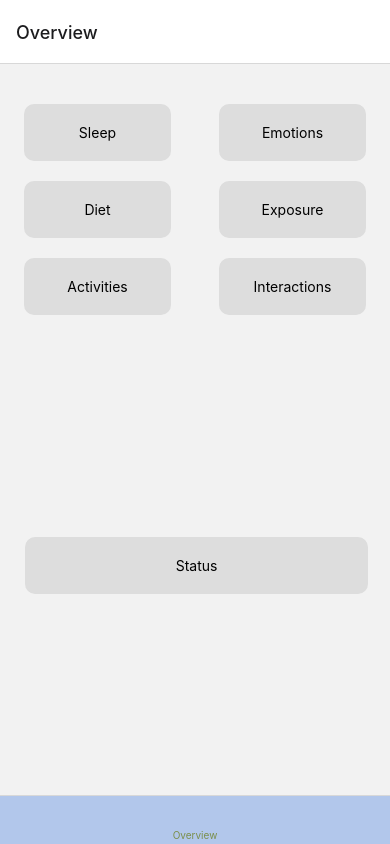
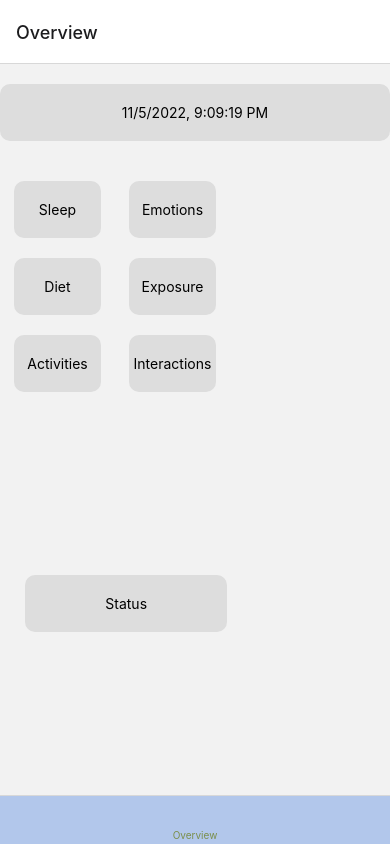
Before and after one commit to healthyMind-org/healthyMind_mobileApp, a React Native app: screen /OverviewScreen in a window 390 px wide. Built offline with nearby package versions, Linux system fonts and the light colour scheme; some icons are missing.

Commit message:
added Calendar.tsx

```diff
--- /dev/null
+++ b/components/Calendar.tsx
@@ -0,0 +1,49 @@
+import {StyleSheet, Text, TouchableOpacity, View} from "react-native";
+import {DateTimePickerAndroid} from "@react-native-community/datetimepicker";
+import {useState} from "react";
+
+export default function Calendar(props: any) {
+    const [date, setDate] = useState(props.value);
+
+    const onChange = (event: any, selectedDate: any) => {
+        setDate(selectedDate);
+    };
+
+    const showMode = (currentMode: any) => {
+        DateTimePickerAndroid.open({
+            value: date,
+            onChange: onChange,
+            mode: currentMode,
+            is24Hour: true,
+        });
+    };
+
+    const showDatepicker = () => {
+        showMode('date');
+    };
+
+    return (
+        <>
+            <TouchableOpacity
+                style={props.style}
+                onPress={showDatepicker}
+            >
+                <Text>{date.toLocaleString()}</Text>
+            </TouchableOpacity>
+        </>
+    );
+}
+
+const styles = StyleSheet.create({
+    button: {
+        borderRadius: 10,
+        alignItems: "center",
+        alignContent: "center",
+        textAlign: 'center',
+        textAlignVertical: 'center',
+        width: '100%',
+        paddingVertical: 20,
+        marginTop: 20,
+        backgroundColor: "#dddddd",
+    },
+});
--- a/package.json
+++ b/package.json
@@ -19,6 +19,7 @@
     "@fortawesome/free-regular-svg-icons": "^6.2.0",
     "@fortawesome/free-solid-svg-icons": "^6.2.0",
     "@fortawesome/react-native-fontawesome": "^0.3.0",
+    "@react-native-community/datetimepicker": "^6.5.4",
     "@react-navigation/bottom-tabs": "^6.0.5",
     "@react-navigation/native": "^6.0.2",
     "@react-navigation/native-stack": "^6.1.0",
--- a/screens/OverviewScreen.tsx
+++ b/screens/OverviewScreen.tsx
@@ -1,5 +1,6 @@
 import {StyleSheet, View, Text, TouchableOpacity} from 'react-native';
 import {RootTabScreenProps} from '../types';
+import Calendar from "../components/Calendar";
 
 export default function OverviewScreen(navProps: RootTabScreenProps<'OverviewScreen'>) {
 
@@ -7,6 +8,13 @@ export default function OverviewScreen(navProps: RootTabScreenProps<'OverviewScr
 
     return (
         <View style={styles.container}>
+
+            <Calendar
+                style={[styles.button, styles.calendarButton]}
+                value={new Date()}
+            />
+
+            <View style={styles.innerContainer}>
                 <View style={styles.item}>
                     <TouchableOpacity
                         style={styles.button}
@@ -33,6 +41,7 @@ export default function OverviewScreen(navProps: RootTabScreenProps<'OverviewScr
                         <Text>Activities</Text>
                     </TouchableOpacity>
                 </View>
+
                 <View style={styles.item}>
                     <TouchableOpacity
                         style={styles.button}
@@ -59,8 +68,9 @@ export default function OverviewScreen(navProps: RootTabScreenProps<'OverviewScr
                         <Text>Interactions</Text>
                     </TouchableOpacity>
                 </View>
+
                 <TouchableOpacity
-                style={styles.statusButton}
+                    style={[styles.button, styles.statusButton]}
                     onPress={() => {
                         navProps.navigation.navigate("SleepModal", {});
                     }}
@@ -68,11 +78,17 @@ export default function OverviewScreen(navProps: RootTabScreenProps<'OverviewScr
                     <Text>Status</Text>
                 </TouchableOpacity>
             </View>
+        </View>
     );
 }
 
 const styles = StyleSheet.create({
     container: {
+        flex: 1,
+        flexDirection: 'column',
+        alignItems: 'baseline',
+    },
+    innerContainer: {
         flex: 1,
         flexDirection: 'row',
         flexWrap: 'wrap',
@@ -82,9 +98,6 @@ const styles = StyleSheet.create({
         alignItems: 'center',
         width: '50%',
         paddingTop: 20
-    },
-    text: {
-
     },
     title: {
         fontSize: 20,
@@ -107,15 +120,11 @@ const styles = StyleSheet.create({
         backgroundColor: "#DDDDDD",
     },
     statusButton: {
-        borderRadius: 10,
-        alignItems: "center",
-        alignContent: "center",
-        textAlign: 'center',
-        textAlignVertical: 'center',
         width: '88%',
-        paddingVertical: 20,
-        marginTop: 20,
         marginHorizontal: 25,
-        backgroundColor: "#DDDDDD",
+    },
+    calendarButton: {
+        width: '100%',
+        backgroundColor: '#dddddd',
     }
 });
```
Lines whose indentation alone changed are shown as unchanged.
